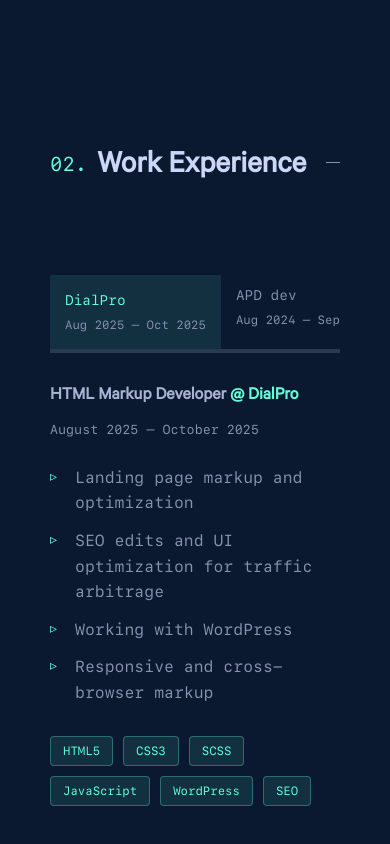
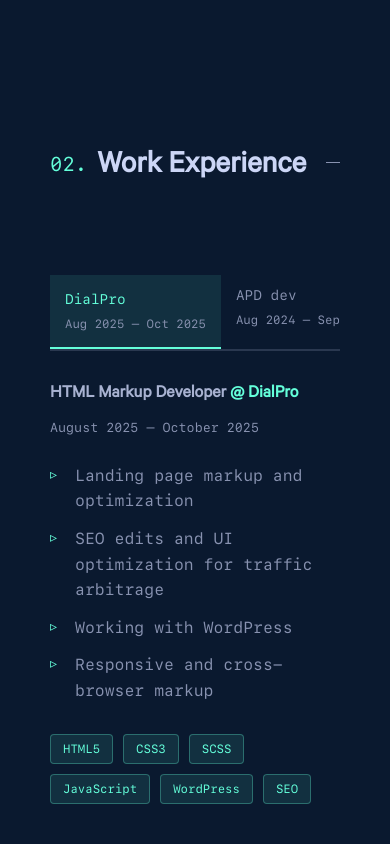
Before and after one commit to We6geek/About_me_landing, a plain HTML site: page index.html in a window 390 px wide. Shown: the part 2274-3118 px from the top of the page. Drawn offline with Linux system fonts and the light colour scheme.

Commit message:
experience block UI fix

```diff
--- a/scss/style.scss
+++ b/scss/style.scss
@@ -621,7 +621,7 @@ main {
                 overflow-x: auto;
                 overflow-y: hidden; // Блокируем вертикальный скролл
                 border-left: none;
-                border-bottom: 4px solid rgba($light-slate, 0.2);
+                border-bottom: 2px solid rgba($light-slate, 0.2);
                 padding-bottom: 10px;
 
                 // Убираем стандартный скроллбар
@@ -666,7 +666,7 @@ main {
 
                 @media (max-width: 768px) {
                     border-left-color: transparent;
-                    border-bottom: 2px solid $green;
+                    border-bottom: 4px solid $green;
                     margin-left: 0;
                     margin-bottom: -12px;
                 }
```
Also changed, not shown: src/styles/style.css.
